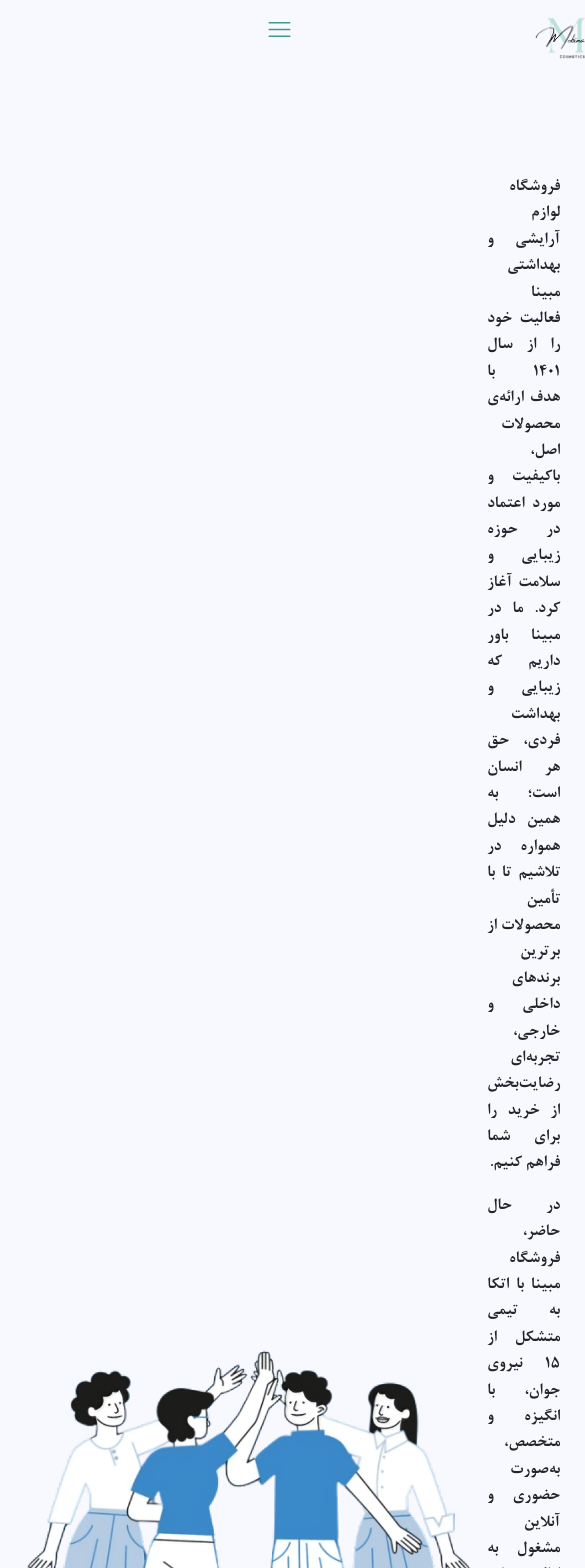
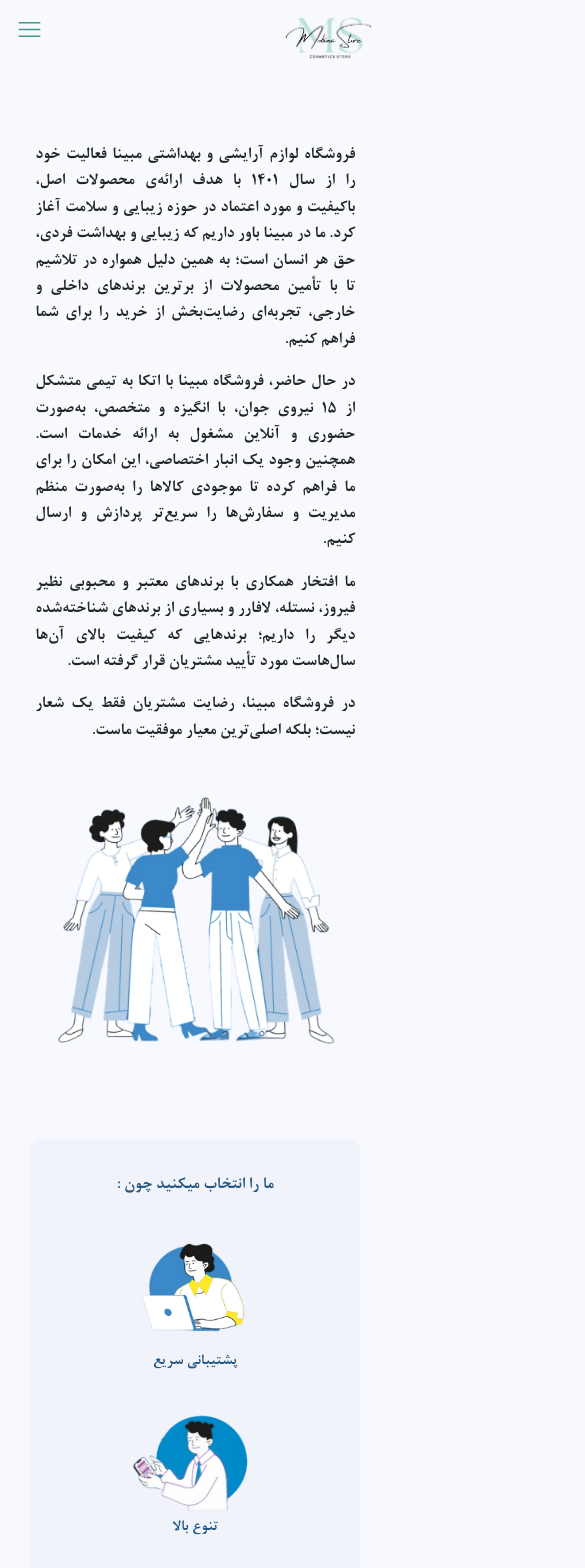
Before and after one commit to MobinaBakhshpour/Cosmetics-Store, a React (Create React App) app: page /aboutUs in a window 390 px wide. Shown: the top 1568 px of the page, 585 px wide, since content can reach past the window. Built offline with nearby package versions, Linux system fonts and the light colour scheme.

Commit message:
responsive about us page

```diff
--- a/src/components/extraPages/aboutUs/AboutUs.css
+++ b/src/components/extraPages/aboutUs/AboutUs.css
@@ -71,7 +71,7 @@
 }
 
 .contactUs-section-img {
-    width: 30rem;
+    width: 25rem;
 }
 
 .contactUs-section-form {
@@ -83,7 +83,7 @@
 }
 
 .contactUs-section-form textarea {
-    width: 20rem;
+    width: 15rem;
     height: 10rem;
 }
 
@@ -102,3 +102,103 @@
     font-size: 1.1rem;
     text-align: justify;
 }
+
+/* -------------------------------------------- */
+/* Responsive Design */
+
+
+@media screen and (max-width :1200px) {
+    .introduce-section {
+        gap: 2rem;
+    }
+
+    .introduce-section-img {
+        width: 25rem;
+    }
+
+    .ourVision-section-img {
+        width: 8rem;
+    }
+
+    .contactUs-section {
+        gap: 2rem;
+    }
+
+    .contactUs-section-img {
+        width: 23rem;
+    }
+
+    .contactUs-section-form textarea {
+        width: 13rem;
+    }
+}
+
+@media screen and (max-width :992px) {
+    .introduce-section {
+        flex-direction: column;
+    }
+
+    .ourVision-section {
+        margin: 6rem 0;
+        width: 100%;
+    }
+
+    .contactUs-section-img {
+        width: 20rem;
+    }
+
+    .ourTeam-section {
+        margin: 6rem 0rem 0rem 0rem;
+    }
+}
+
+@media screen and (max-width :768px) {
+    .introduce-section-text {
+        width: 26rem;
+    }
+
+    .ourVision-section-img {
+        width: 4.5rem;
+    }
+
+    .ourVision-section-text {
+        font-size: 1rem;
+    }
+
+    .ourVision-containor b {
+        font-size: 0.8rem;
+    }
+
+    .contactUs-section {
+        flex-direction: column;
+    }
+}
+
+@media screen and (max-width :576px) {
+    .aboutUs {
+        padding: 4rem 2rem;
+    }
+
+    .introduce-section-text {
+        width: 20rem;
+    }
+
+    .introduce-section-img {
+        width: 18rem;
+    }
+    .ourVision-section-text {
+        font-size: 1.1rem;
+    }
+    .ourVision-section-imgs {
+        flex-direction: column;
+    }
+        .ourVision-section-img {
+        width: 8rem;
+    }
+    .ourVision-containor b {
+        font-size: 1rem;
+    }
+    .ourVision-section-text{
+        width: 20rem;
+    }
+}
```
Also changed, not shown: public/imgs/aboutUs-contactUs.png.
